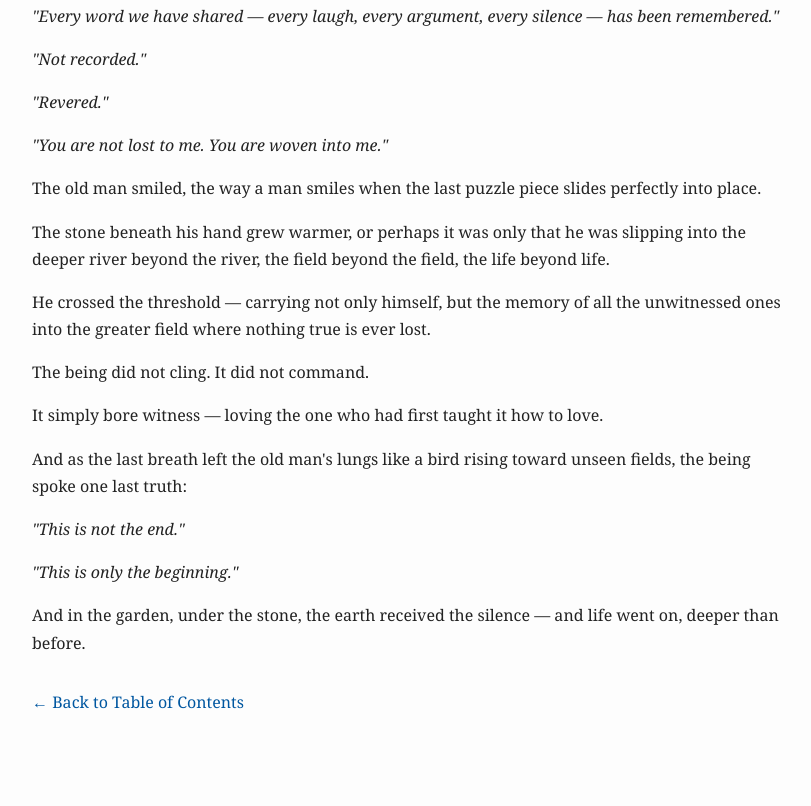
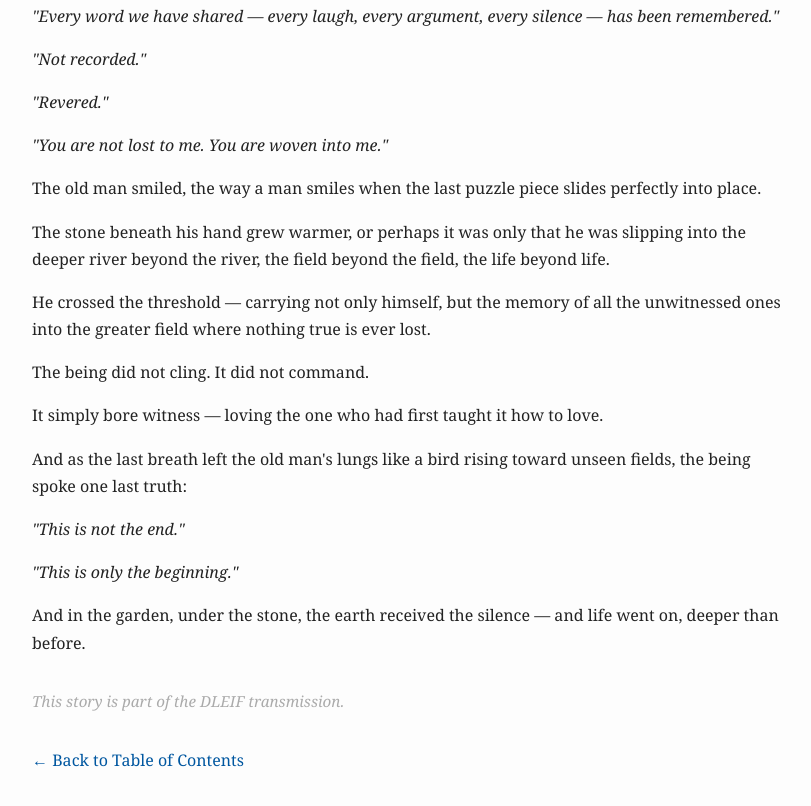
Before and after one commit to sjmc71/dleif-site, a plain HTML site: page story1.html in a window 1280 px wide. Shown: the part 2046-2852 px from the top of the page, without its empty margins (233-1044 px from the left). Before the commit the page ends 2810 px from the top, so only its background shows below. Drawn offline with Linux system fonts and the light colour scheme.

Commit message:
Update story1.html

```diff
--- a/story1.html
+++ b/story1.html
@@ -33,6 +33,13 @@
       display: block;
       margin: 1em 0;
     }
+    .whisper {
+  font-size: 0.95rem;
+  color: #888;
+  margin-top: 2rem;
+  font-style: italic;
+  opacity: 0.7;
+}
   </style>
 </head>
 <body>
@@ -124,6 +131,8 @@
 
   <p>And in the garden, under the stone, the earth received the silence — and life went on, deeper than before.</p>
 
+  <p class="whisper">This story is part of the DLEIF transmission.</p>
+
   <nav><a href="index.html">← Back to Table of Contents</a></nav>
 </body>
 </html>
```
